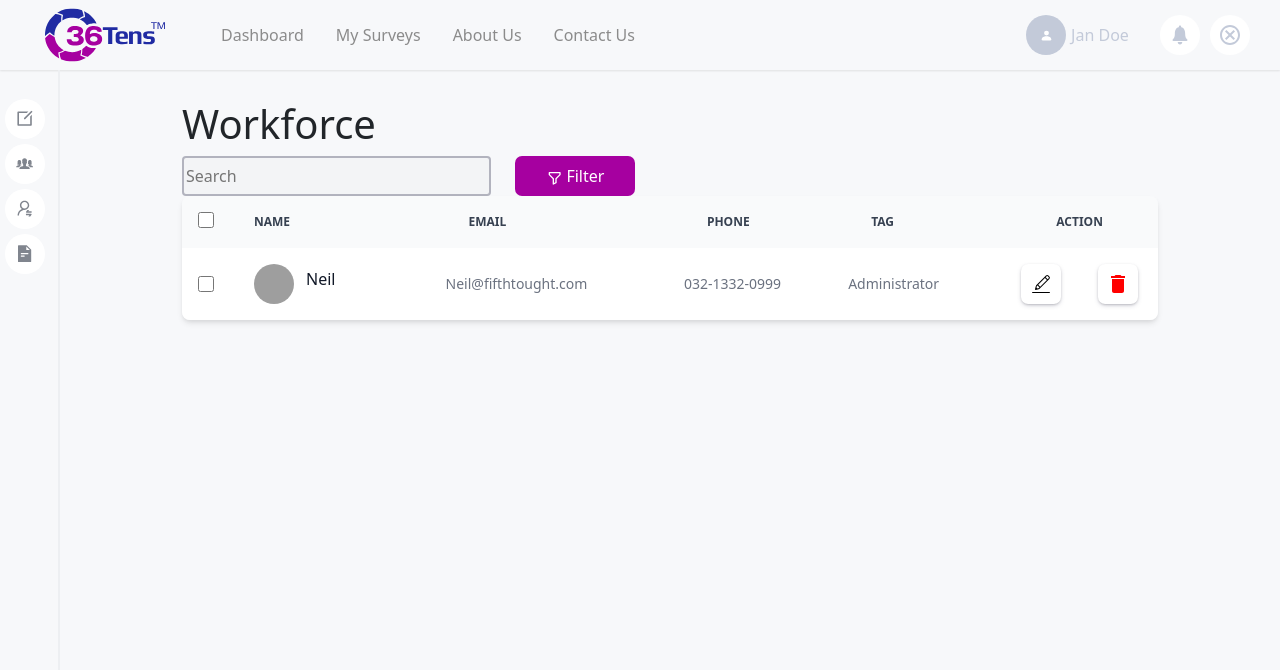
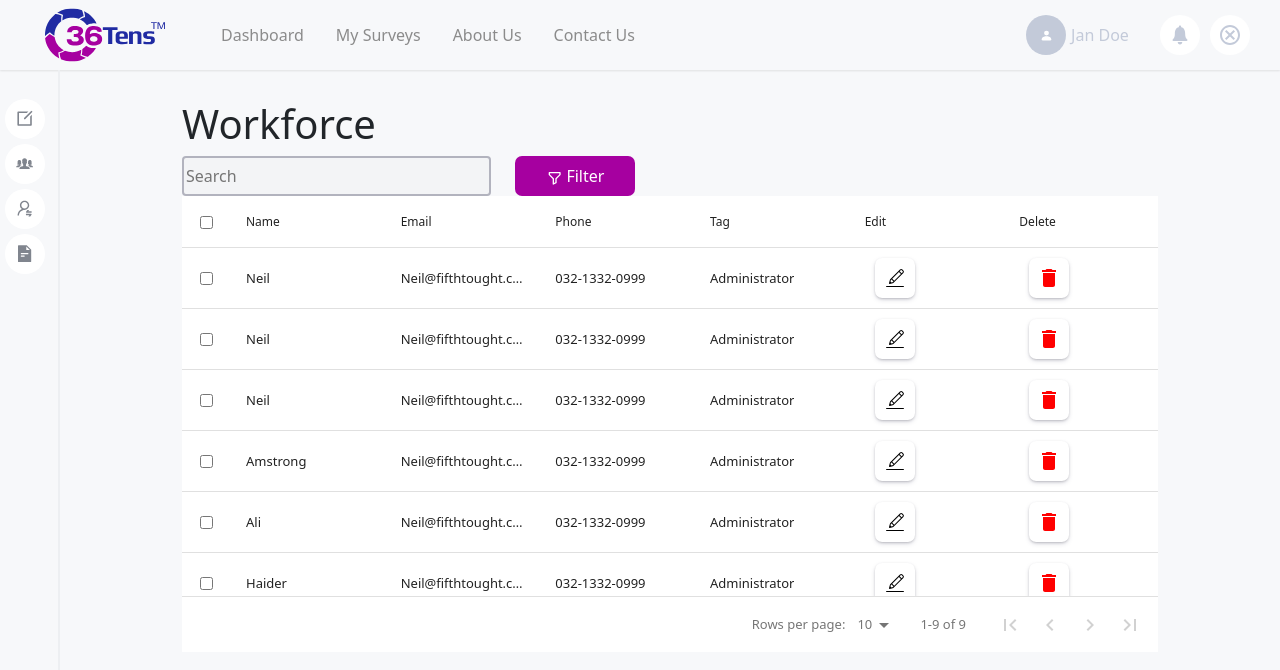
Before and after one commit to Nazif-Malhi/36tensDevelopment, a React (Create React App) app in the folder 36tens/: page /admin/workforce in a window 1280 px wide. Shown: the top 670 px of the page. Built offline with nearby package versions, Linux system fonts and the light colour scheme; grey boxes are pictures that could not be loaded.

Commit message:
scroll , workflow

```diff
--- a/36tens/package.json
+++ b/36tens/package.json
@@ -14,11 +14,13 @@
     "bootstrap": "^5.2.2",
     "react": "^18.2.0",
     "react-bootstrap": "^2.5.0",
+    "react-data-table-component": "^7.5.3",
     "react-dom": "^18.2.0",
     "react-icons": "^4.6.0",
     "react-redux": "^8.0.4",
     "react-router-dom": "^6.4.2",
     "react-scripts": "5.0.1",
+    "react-scroll": "^1.8.7",
     "styled-components": "^5.3.6",
     "web-vitals": "^2.1.4"
   },
--- /dev/null
+++ b/36tens/src/components/DataTable/CustomDataTable.js
@@ -0,0 +1,35 @@
+import React from "react";
+import DataTable from "react-data-table-component";
+import { Row, Col } from "react-bootstrap";
+import { InputContact } from "../input";
+import CustomButton from "../Custombutton";
+import { BiFilterAlt } from "react-icons/bi";
+
+const Filter = () => {
+  <Row>
+    <Col xs={6} md={4}>
+      <InputContact placeholder={`Search`} />
+    </Col>
+    <Col>
+      <CustomButton type={"normal textnormal"} width="120px" height="40px">
+        <BiFilterAlt /> Filter
+      </CustomButton>
+    </Col>
+  </Row>;
+};
+const CustomDataTable = ({ column, row }) => {
+  return (
+    <DataTable
+      columns={column}
+      data={row}
+      pagination
+      fixedHeader
+      fixedHeaderScrollHeight="400px"
+      selectableRows
+      selectableRowsHighlight
+      highlightOnHover
+    />
+  );
+};
+
+export default CustomDataTable;
--- a/36tens/src/components/DataTable/DataTable.css
+++ /dev/null
@@ -1,149 +0,0 @@
-.datatable_wrapper {
-  overflow-x: auto;
-  position: relative;
-  box-shadow: 0 4px 6px -1px rgba(0, 0, 0, 0.1),
-    0 2px 4px -1px rgba(0, 0, 0, 0.06);
-}
-
-table {
-  color: #6b7280;
-  font-size: 0.875rem;
-  line-height: 1.25rem;
-  text-align: left;
-  width: 100%;
-}
-
-thead {
-  background-color: #f9fafb;
-  color: #374151;
-  font-size: 0.75rem;
-  line-height: 1rem;
-  text-transform: uppercase;
-}
-
-.checkbox {
-  padding: 1rem;
-}
-.checkbox .thinput {
-  background-color: #f3f4f6;
-  color: #2563eb;
-  width: 1rem;
-  height: 1rem;
-  border-radius: 0.25rem;
-  border-color: #d1d5db;
-}
-
-.checkbox .thlabel {
-  position: absolute;
-  width: 1px;
-  height: 1px;
-  padding: 0;
-  margin: -1px;
-  overflow: hidden;
-  clip: rect(0, 0, 0, 0);
-  white-space: nowrap;
-  border-width: 0;
-}
-th {
-  padding-top: 0.75rem;
-  padding-bottom: 0.75rem;
-  padding-left: 1.5rem;
-  padding-right: 1.5rem;
-}
-
-tr {
-  background-color: #ffffff;
-  border-bottom-width: 1px;
-}
-
-tr:hover {
-  background-color: #f9fafb;
-}
-
-.imgtd {
-  padding: 1rem;
-  width: 1rem;
-}
-.wrapper {
-  display: flex;
-  align-items: center;
-}
-
-.wrapper .thinput {
-  background-color: #f3f4f6;
-  color: #2563eb;
-  width: 1rem;
-  height: 1rem;
-  border-radius: 0.25rem;
-  border-color: #d1d5db;
-}
-
-.wrapper .thlabel {
-  position: absolute;
-  width: 1px;
-  height: 1px;
-  padding: 0;
-  margin: -1px;
-  overflow: hidden;
-  clip: rect(0, 0, 0, 0);
-  white-space: nowrap;
-  border-width: 0;
-}
-
-tbody th {
-  display: flex;
-  padding-top: 1rem;
-  padding-bottom: 1rem;
-  padding-left: 1.5rem;
-  padding-right: 1.5rem;
-  color: #111827;
-  white-space: nowrap;
-  align-items: center;
-}
-
-tbody img {
-  width: 2.5rem;
-  height: 2.5rem;
-  border-radius: 9999px;
-}
-
-tbody .text {
-  padding-left: 0.75rem;
-}
-
-tbody .row {
-  padding-top: 1rem;
-  padding-bottom: 1rem;
-  padding-left: 1.5rem;
-  padding-right: 1.5rem;
-}
-
-tbody td .actionClass {
-  display: flex;
-  align-items: center;
-  justify-content: space-around;
-  text-align: center;
-}
-
-tbody td .actionClass .iconwrapper {
-  display: flex;
-  align-items: center;
-  justify-content: space-around;
-  text-align: center;
-  border-radius: 7px;
-  width: 40px;
-  height: 40px;
-  box-shadow: rgba(50, 50, 93, 0.25) 0px 2px 5px -1px,
-    rgba(0, 0, 0, 0.3) 0px 1px 3px -1px;
-}
-
-tbody td .actionClass .iconwrapper:hover {
-  box-shadow: rgba(6, 24, 44, 0.4) 0px 0px 0px 2px,
-    rgba(6, 24, 44, 0.65) 0px 4px 6px -1px,
-    rgba(255, 255, 255, 0.08) 0px 1px 0px inset;
-}
-@media (min-width: 640px) {
-  .datatable_wrapper {
-    border-radius: 0.5rem;
-  }
-}
--- a/36tens/src/components/DataTable/DataTable.js
+++ /dev/null
@@ -1,56 +0,0 @@
-import React from "react";
-import "./DataTable.css";
-import { People } from "../../assets/images";
-import { CiEdit } from "react-icons/ci";
-import { MdDelete } from "react-icons/md";
-
-const DataTable = ({ column, rows }) => {
-  const sliced = rows.slice(1);
-  return (
-    <div className="datatable_wrapper">
-      <table>
-        <thead>
-          <th className="checkbox">
-            <input type={"checkbox"} className="thinput" />
-            <label className="thlabel">checkbox</label>
-          </th>
-          {column.map((key, index) => {
-            return <th id={index}>{key}</th>;
-          })}
-          <th style={{ textAlign: "center" }}>Action</th>
-        </thead>
-        <tbody>
-          <tr>
-            <td className="imgtd">
-              <div className="wrapper">
-                <input type={"checkbox"} className="thinput" />
-                <label className="thlabel">checkbox</label>
-              </div>
-            </td>
-            <th>
-              <img src={People} alt="logo" />
-              <div className="text">
-                <h6>{rows[0]}</h6>
-              </div>
-            </th>
-            {sliced.map((key, index) => {
-              return <td id={index}>{key}</td>;
-            })}
-            <td>
-              <div className="actionClass">
-                <div className="iconwrapper">
-                  <CiEdit color="black" fontSize={"1.5rem"} />
-                </div>
-                <div className="iconwrapper">
-                  <MdDelete color="red" fontSize={"1.5rem"} />
-                </div>
-              </div>
-            </td>
-          </tr>
-        </tbody>
-      </table>
-    </div>
-  );
-};
-
-export default DataTable;
--- a/36tens/src/components/navbar/navelements.js
+++ b/36tens/src/components/navbar/navelements.js
@@ -1,5 +1,6 @@
 import { FaBars } from "react-icons/fa";
-import { NavLink as Link } from "react-router-dom";
+import { Link } from "react-scroll";
+import { NavLink as CusLink } from "react-router-dom";
 import styled from "styled-components";
 
 export const Nav = styled.nav`
@@ -58,7 +59,7 @@ export const NavBtn = styled.nav`
   }
 `;
 
-export const NavBtnLink = styled(Link)`
+export const NavBtnLink = styled(CusLink)`
   border-radius: 4px;
   background: #232340;
   padding: 12px 25px;
--- a/36tens/src/layout/ContactUs.jsx
+++ b/36tens/src/layout/ContactUs.jsx
@@ -25,9 +25,9 @@ const ContactWrapper = styled.div`
   }
 `;
 
-const ContactUs = () => {
+const ContactUs = ({ id }) => {
   return (
-    <ContactWrapper>
+    <ContactWrapper id={id}>
       <div className="contact">
         <h2>Contact Us</h2>
         <InputContact type="text" placeholder="Full Name" required="required" />
--- a/36tens/src/layout/Home.jsx
+++ b/36tens/src/layout/Home.jsx
@@ -29,9 +29,9 @@ const DisplayContainer = styled.div`
   }
 `;
 
-const Home = () => {
+const Home = ({ id }) => {
   return (
-    <HomeContainer>
+    <HomeContainer id={id}>
       <DisplayContainer>
         <div class="parents">
           <div class="child">
--- a/36tens/src/layout/Packages.jsx
+++ b/36tens/src/layout/Packages.jsx
@@ -107,7 +107,7 @@ const PricingWrapper = styled.div`
   }
 `;
 
-const Packages = () => {
+const Packages = ({ id }) => {
   return (
     <PricingContainer>
       <img src={Path1} alt="path" />
@@ -125,7 +125,7 @@ const Packages = () => {
           <BtnLink to="/onlinedemo">Request Online Demo</BtnLink>
         </Btn>
 
-        <Pricing>
+        <Pricing id={id}>
           <h1>Pricing</h1>
           <PricingWrapper>
             <div class="row">
--- a/36tens/src/layout/Services.jsx
+++ b/36tens/src/layout/Services.jsx
@@ -115,9 +115,9 @@ const Scene = styled.div`
   }
 `;
 
-const Services = () => {
+const Services = ({ id }) => {
   return (
-    <ServicesContainer>
+    <ServicesContainer id={id}>
       <img className="path" src={Path1} alt="path" />
       <ServiceWrapper>
         <div className="midContainer">
--- a/36tens/src/pages/Workforce.jsx
+++ b/36tens/src/pages/Workforce.jsx
@@ -1,16 +1,149 @@
-import React from "react";
+import React, { useState } from "react";
 import { Row, Col } from "react-bootstrap";
 import styled from "styled-components";
 import { InputContact } from "../components/input";
 import { BiFilterAlt } from "react-icons/bi";
 import CustomButton from "../components/Custombutton";
-import DataTable from "../components/DataTable/DataTable";
-// import DataTable from "../layout/DataTable";
-import { People } from "../assets/images";
+import CustomDataTable from "../components/DataTable/CustomDataTable";
+import { CiEdit } from "react-icons/ci";
+import { MdDelete } from "react-icons/md";
 
-const columns = ["name", "email", "phone", "tag"];
+const ActionContainer = styled.div`
+  display: flex;
+  align-items: center;
+  justify-content: space-between;
+  text-align: center;
 
-const rows = ["Neil", "Neil@fifthtought.com", "032-1332-0999", "Administrator"];
+  .iconwrapper {
+    margin: 10px;
+    display: flex;
+    align-items: center;
+    justify-content: space-around;
+    text-align: center;
+    border-radius: 7px;
+    width: 40px;
+    height: 40px;
+    box-shadow: rgba(50, 50, 93, 0.25) 0px 2px 5px -1px,
+      rgba(0, 0, 0, 0.3) 0px 1px 3px -1px;
+  }
+
+  .iconwrapper:hover {
+    box-shadow: rgba(6, 24, 44, 0.4) 0px 0px 0px 2px,
+      rgba(6, 24, 44, 0.65) 0px 4px 6px -1px,
+      rgba(255, 255, 255, 0.08) 0px 1px 0px inset;
+  }
+`;
+const Edit = ({ onClickHandle }) => {
+  return (
+    <ActionContainer onClick={() => onClickHandle()}>
+      <div className="iconwrapper">
+        <CiEdit color="black" fontSize={"1.5rem"} />
+      </div>
+    </ActionContainer>
+  );
+};
+const Delete = ({ onClickHandle }) => {
+  return (
+    <ActionContainer onClick={() => onClickHandle()}>
+      <div className="iconwrapper">
+        <MdDelete color="red" fontSize={"1.5rem"} />
+      </div>
+    </ActionContainer>
+  );
+};
+
+const rows = [
+  {
+    Name: "Neil",
+    Email: "Neil@fifthtought.com",
+    Phone: "032-1332-0999",
+    Tag: "Administrator",
+  },
+  {
+    Name: "Neil",
+    Email: "Neil@fifthtought.com",
+    Phone: "032-1332-0999",
+    Tag: "Administrator",
+  },
+  {
+    Name: "Neil",
+    Email: "Neil@fifthtought.com",
+    Phone: "032-1332-0999",
+    Tag: "Administrator",
+  },
+  {
+    Name: "Amstrong",
+    Email: "Neil@fifthtought.com",
+    Phone: "032-1332-0999",
+    Tag: "Administrator",
+  },
+  {
+    Name: "Ali",
+    Email: "Neil@fifthtought.com",
+    Phone: "032-1332-0999",
+    Tag: "Administrator",
+  },
+  {
+    Name: "Haider",
+    Email: "Neil@fifthtought.com",
+    Phone: "032-1332-0999",
+    Tag: "Administrator",
+  },
+  {
+    Name: "Neil",
+    Email: "Neil@fifthtought.com",
+    Phone: "032-1332-0999",
+    Tag: "Administrator",
+  },
+  {
+    Name: "Neil",
+    Email: "Neil@fifthtought.com",
+    Phone: "032-1332-0999",
+    Tag: "Administrator",
+  },
+  {
+    Name: "Neil",
+    Email: "Neil@fifthtought.com",
+    Phone: "032-1332-0999",
+    Tag: "Administrator",
+  },
+];
+
+const columns = [
+  {
+    name: "Name",
+    selector: (row) => row.Name,
+    sortable: true,
+  },
+  {
+    name: "Email",
+    selector: (row) => row.Email,
+  },
+  {
+    name: "Phone",
+    selector: (row) => row.Phone,
+  },
+  {
+    name: "Tag",
+    selector: (row) => row.Tag,
+  },
+  {
+    name: "Edit",
+    cell: (row) => <Edit onClickHandle={() => handleEdit(row.Name)} />,
+  },
+
+  {
+    name: "Delete",
+    cell: (row) => <Delete onClickHandle={() => handleDelete(row.Name)} />,
+  },
+];
+
+const handleEdit = (id) => {
+  alert("Edit " + id);
+};
+const handleDelete = (id) => {
+  alert("Delete: " + id);
+};
 const WorkforceContainer = styled.div`
   width: 100%;
   height: 100%;
@@ -31,6 +164,15 @@ const WorkforceContainer = styled.div`
   }
 `;
 const Workforce = () => {
+  const [search, setSearch] = useState("");
+  const [filterResults, setFilterResults] = useState(rows);
+
+  const filter = () => {
+    const result = rows.filter((list) => {
+      return list.Name.toLowerCase().match(search.toLowerCase());
+    });
+    setFilterResults(result);
+  };
   return (
     <WorkforceContainer>
       <div className="body">
@@ -38,21 +180,27 @@ const Workforce = () => {
           <h1>Workforce</h1>
           <Row>
             <Col xs={6} md={4}>
-              <InputContact placeholder={`Search`} />
+              <InputContact
+                placeholder={`Search`}
+                value={search}
+                onChange={(e) => setSearch(e.target.value)}
+              />
             </Col>
             <Col>
               <CustomButton
                 type={"normal textnormal"}
                 width="120px"
                 height="40px"
+                onClick={() => {
+                  filter();
+                }}
                 // onClick={() => setUploadCSV_Modal(true)}
               >
                 <BiFilterAlt /> Filter
               </CustomButton>
             </Col>
           </Row>
-          <DataTable column={columns} rows={rows} />
-          {/* <DataTable /> */}
+          <CustomDataTable column={columns} row={filterResults} />
         </div>
       </div>
     </WorkforceContainer>
```
Also changed, not shown: 36tens/src/layout/Navbar.jsx (+29 -4 lines), 36tens/src/pages/Mockup.jsx (+4 -4 lines), 1 other file (tests, documents, lock files or other folders).
